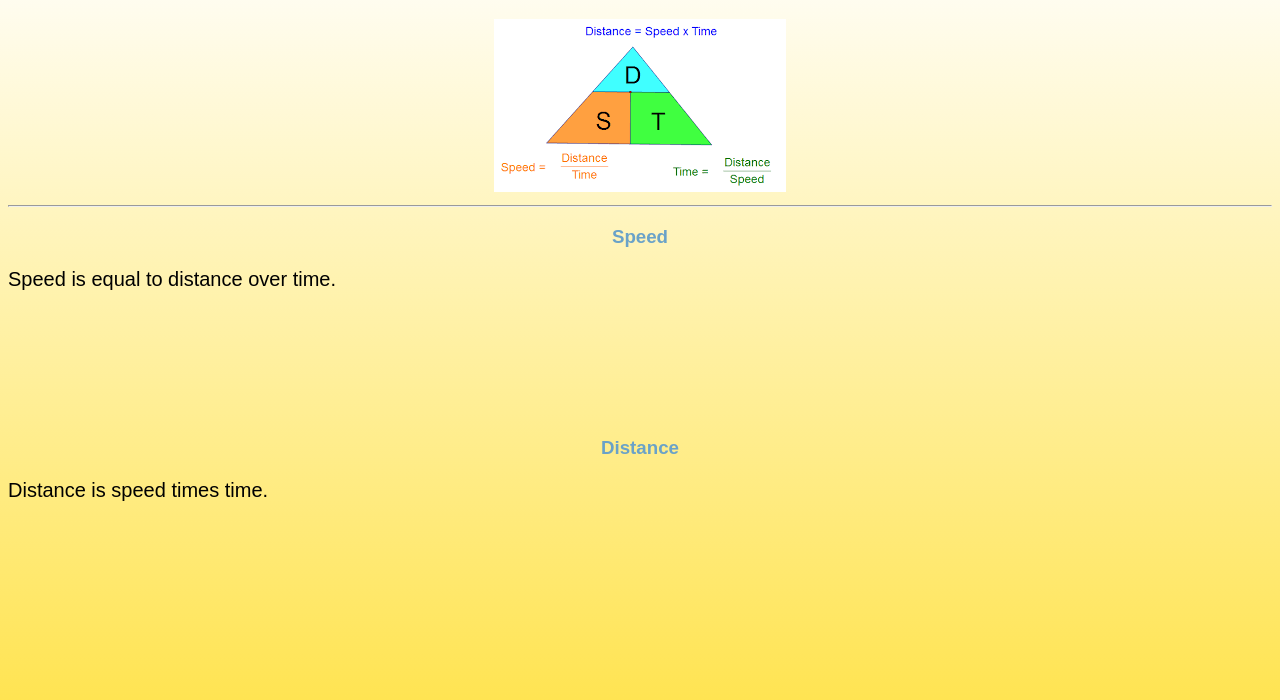
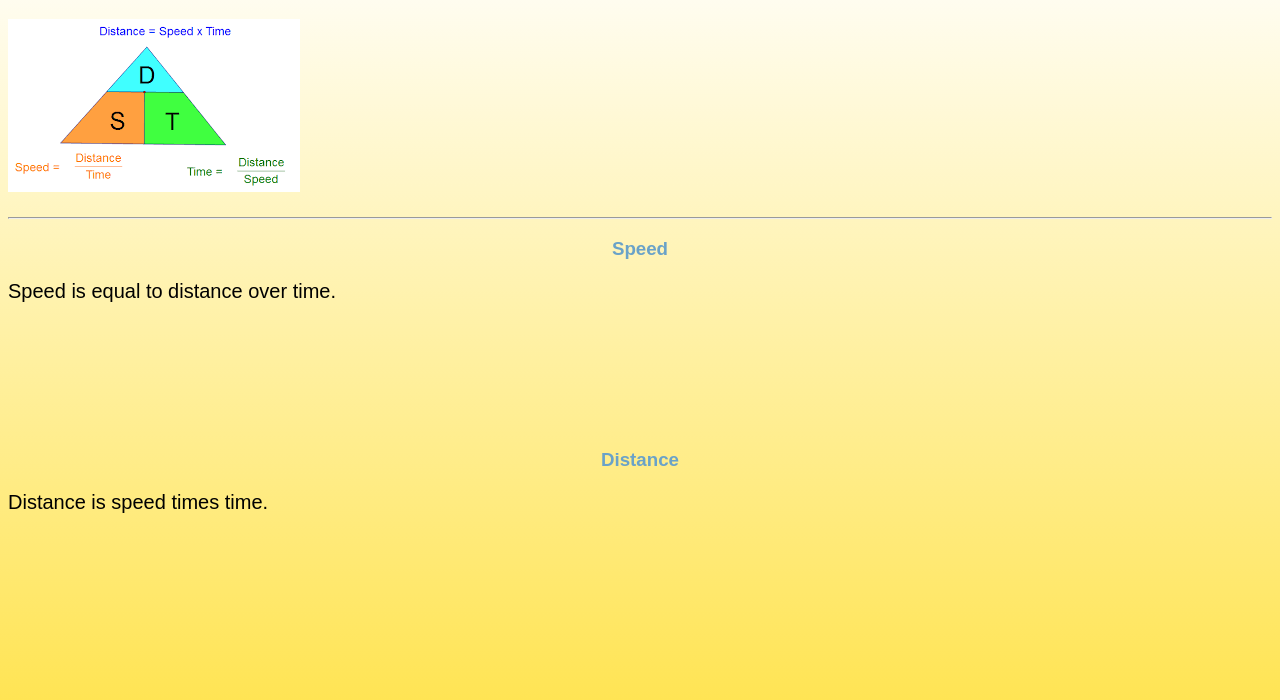
Before and after one commit to dawson-physics/Speed-Time-and-Distance, a plain HTML site: page index.html in a window 1280 px wide. Shown: the part 71-771 px from the top of the page. Drawn offline with Linux system fonts and the light colour scheme.

Commit message:
Update style.css

```diff
--- a/style.css
+++ b/style.css
@@ -29,7 +29,7 @@ li{
   color:skyblue;
 }
 
-.aligncenter {
+aligncenter {
 text-align:center;
 width:100%;
 display:block;
```
